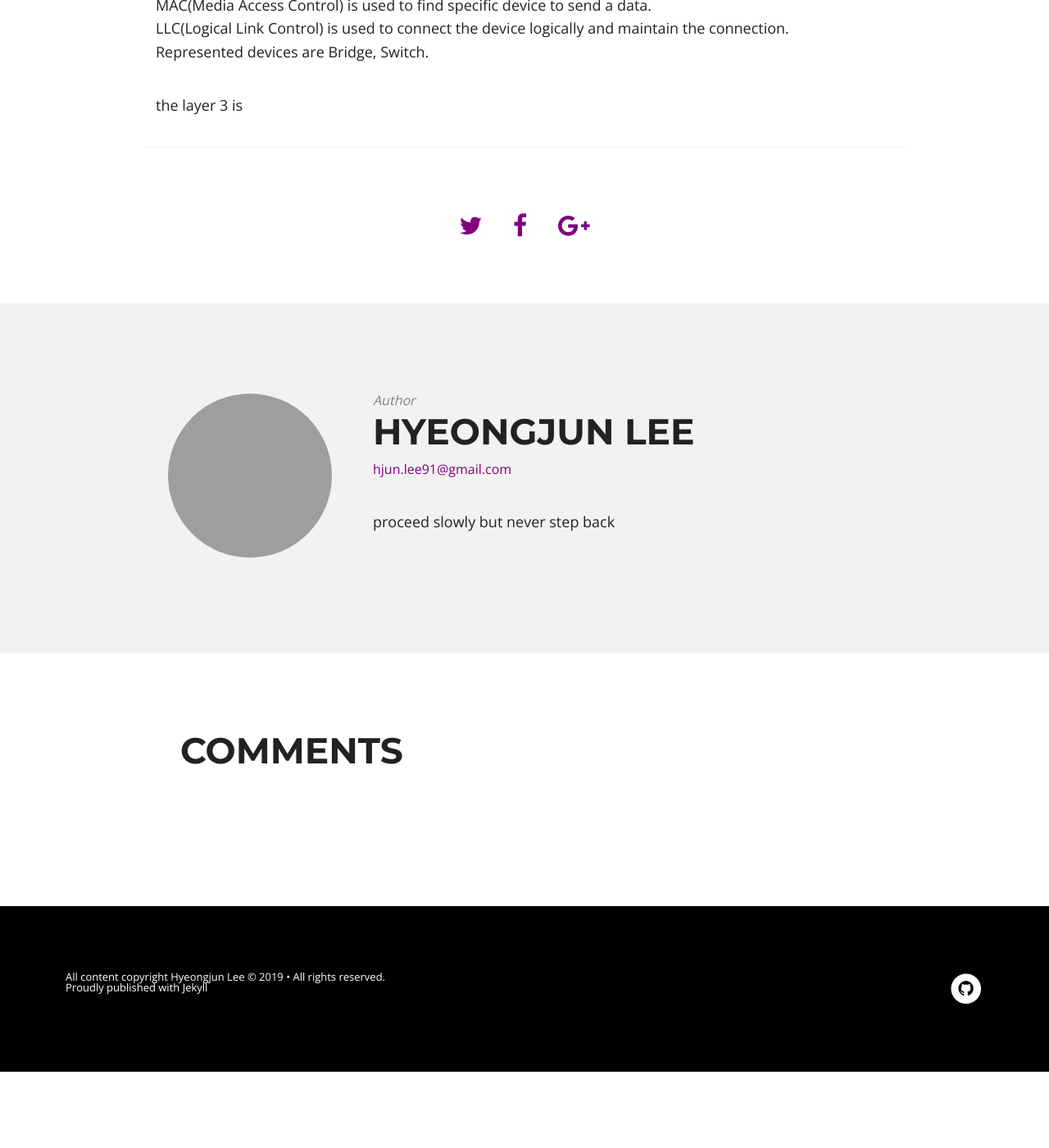
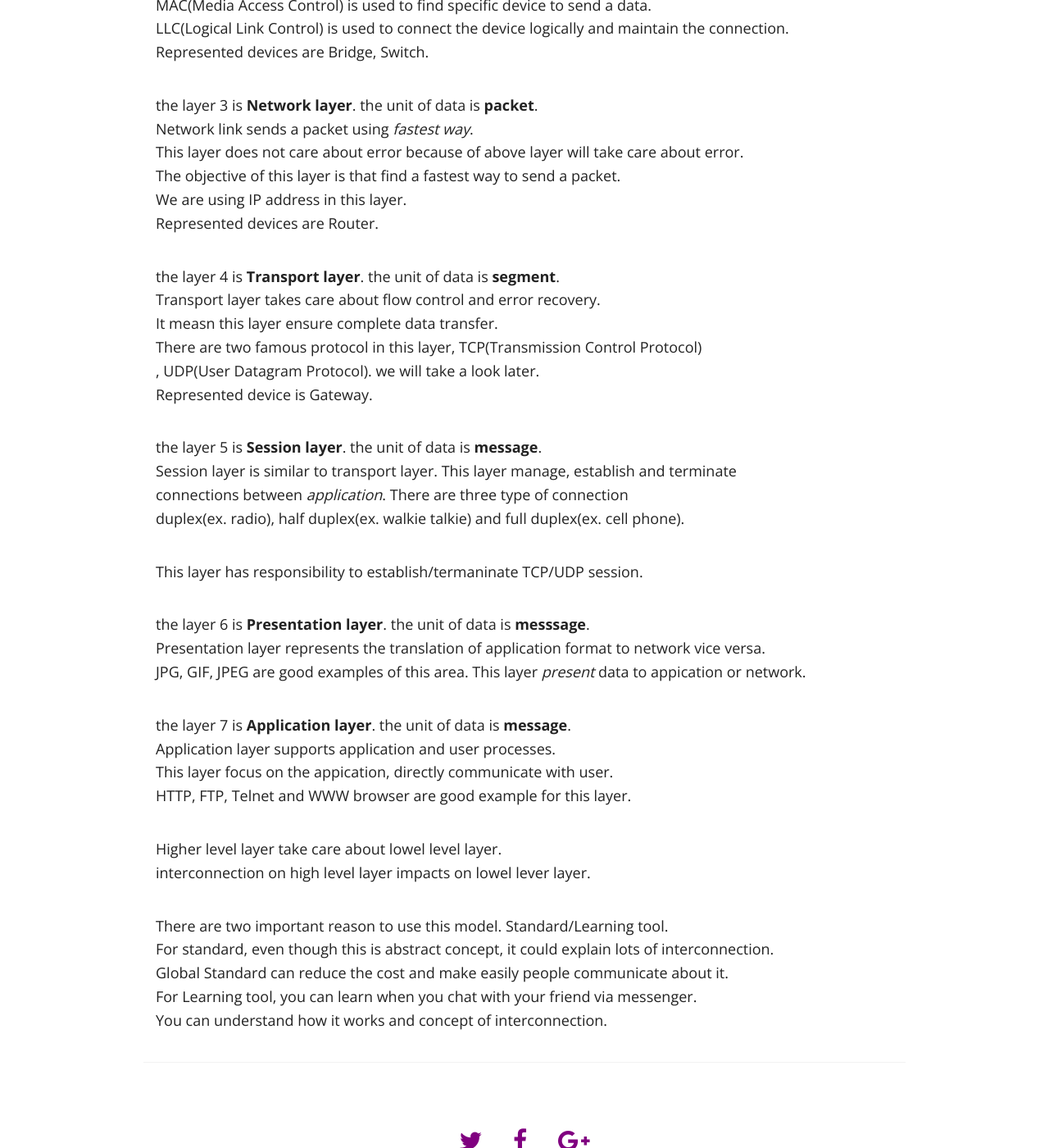
Before and after one commit to hjunlee91/hjunlee91.github.io, a Jekyll site: the page built from temp_post/2019-12-10-osi_model.md, in a window 1280 px wide and 1400 px high, scrolled down 1582 px. Shown: the whole window at 82% size. Built offline with Jekyll 4.4.1, drawn with Linux system fonts in a browser that asks for light colours; nearby versions of some CDN libraries; comment, search, counter and statistics services are not loaded; before the commit the page ends 2889 px from its top, so only the background shows below that; some of the changed text lies outside the part shown.

Commit message:
2019-12-17 23:07 [temp_post] document osi model
1. finish the documentation of osi model

```diff
--- a/temp_post/2019-12-10-osi_model.md
+++ b/temp_post/2019-12-10-osi_model.md
@@ -33,18 +33,55 @@ From now, as perspective of package.<br>
 6. unpack the cover.(layer 6)<br>
 7. Get the present.(layer 7)<br>
 
-So the layer 1 is **physical layer**. unit of data is **bit**.<br>
+So the layer 1 is **Physical layer**. the unit of data is **bit**.<br>
 In the above example, it would be a road.<br>
-physical layer transfer the **data** to electric signal vice versa.<br>
+physical layer transfers the **data** to electric signal vice versa.<br>
 when we did not turn on the device or connect the cable, this layer has a problem.<br>
 This layer include Wireless frequency, cable type, voltage and some other physical factor.<br>
 Represented devices are Hub, Repeater, Cable.<br>
 
-the layer 2 is **Data link layer**. unit of data is **frame**(bunch of bit).<br>
-Data link layer transfer the data to other device without error.<br>
+the layer 2 is **Data link layer**. the unit of data is **frame**(bunch of bit).<br>
+Data link layer transfers the data to other device without error.<br>
 This layer divided by two sublayer, MAX and LLC.<br>
 MAC(Media Access Control) is used to find specific device to send a data.<br>
 LLC(Logical Link Control) is used to connect the device logically and maintain the connection.<br>
 Represented devices are Bridge, Switch.<br>
 
-the layer 3 is
+the layer 3 is **Network layer**. the unit of data is **packet**.<br>
+Network link sends a packet using *fastest way*.<br>
+This layer does not care about error because of above layer will take care about error.<br>
+The objective of this layer is that find a fastest way to send a packet.<br>
+We are using IP address in this layer.<br>
+Represented devices are Router.<br>
+
+the layer 4 is **Transport layer**. the unit of data is **segment**.<br>
+Transport layer takes care about flow control and error recovery.<br>
+It measn this layer ensure complete data transfer.<br>
+There are two famous protocol in this layer, TCP(Transmission Control Protocol)<br>
+, UDP(User Datagram Protocol). we will take a look later.<br>
+Represented device is Gateway.<br>
+
+the layer 5 is **Session layer**. the unit of data is **message**.<br>
+Session layer is similar to transport layer. This layer manage, establish and terminate<br>
+connections between *application*. There are three type of connection<br>
+duplex(ex. radio), half duplex(ex. walkie talkie) and full duplex(ex. cell phone).<br>
+
+This layer has responsibility to establish/termaninate TCP/UDP session.<br>
+
+the layer 6 is **Presentation layer**. the unit of data is **messsage**.<br>
+Presentation layer represents the translation of application format to network vice versa.<br>
+JPG, GIF, JPEG are good examples of this area. This layer *present* data to appication or network.<br>
+
+the layer 7 is **Application layer**. the unit of data is **message**.<br>
+Application layer supports application and user processes.<br>
+This layer focus on the appication, directly communicate with user.<br>
+HTTP, FTP, Telnet and WWW browser are good example for this layer.<br>
+
+Higher level layer take care about lowel level layer.<br>
+interconnection on high level layer impacts on lowel lever layer.<br>
+
+There are two important reason to use this model. Standard/Learning tool.<br>
+For standard, even though this is abstract concept, it could explain lots of interconnection.<br>
+Global Standard can reduce the cost and make easily people communicate about it.<br>
+For Learning tool, you can learn when you chat with your friend via messenger.<br>
+You can understand how it works and concept of interconnection.<br>
```
